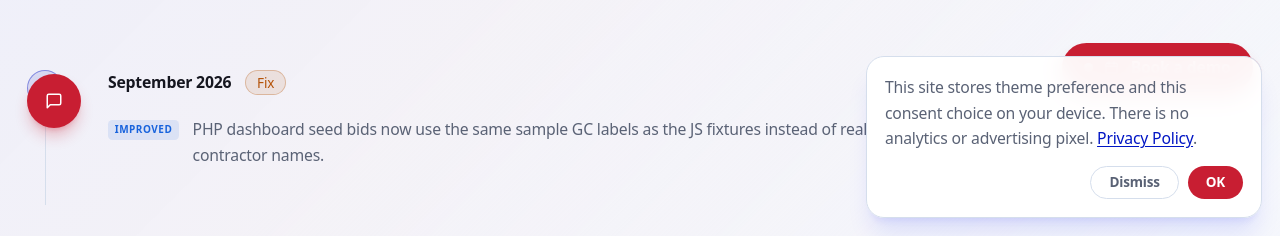
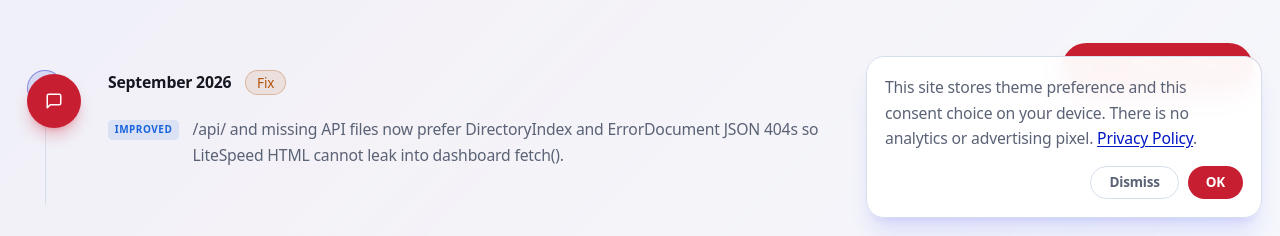
Before and after one commit to hervaz-net/dj-stratagem, a React (Vite) app: page /changelog in a window 1280 px wide. Shown: the part 564-800 px from the top of the page. Built offline with nearby package versions, Linux system fonts and the light colour scheme; no server answers.

Commit message:
Fix API directory misses that still return LiteSpeed HTML
Point /api/ DirectoryIndex and ErrorDocument at not-found.php so LiteSpeed HTML 404s cannot leak into dashboard fetch().

```diff
--- a/src/pages/Changelog.jsx
+++ b/src/pages/Changelog.jsx
@@ -4,6 +4,14 @@ import Seo from "../components/Seo";
 import Reveal from "../components/Reveal";
 
 const entries = [
+  {
+    version: "1.10",
+    date: "September 2026",
+    tag: "Fix",
+    items: [
+      { type: "improved", text: "/api/ and missing API files now prefer DirectoryIndex and ErrorDocument JSON 404s so LiteSpeed HTML cannot leak into dashboard fetch()." },
+    ],
+  },
   {
     version: "1.9",
     date: "September 2026",
```
Also changed, not shown: 2 other files (tests, documents, lock files or other folders).
